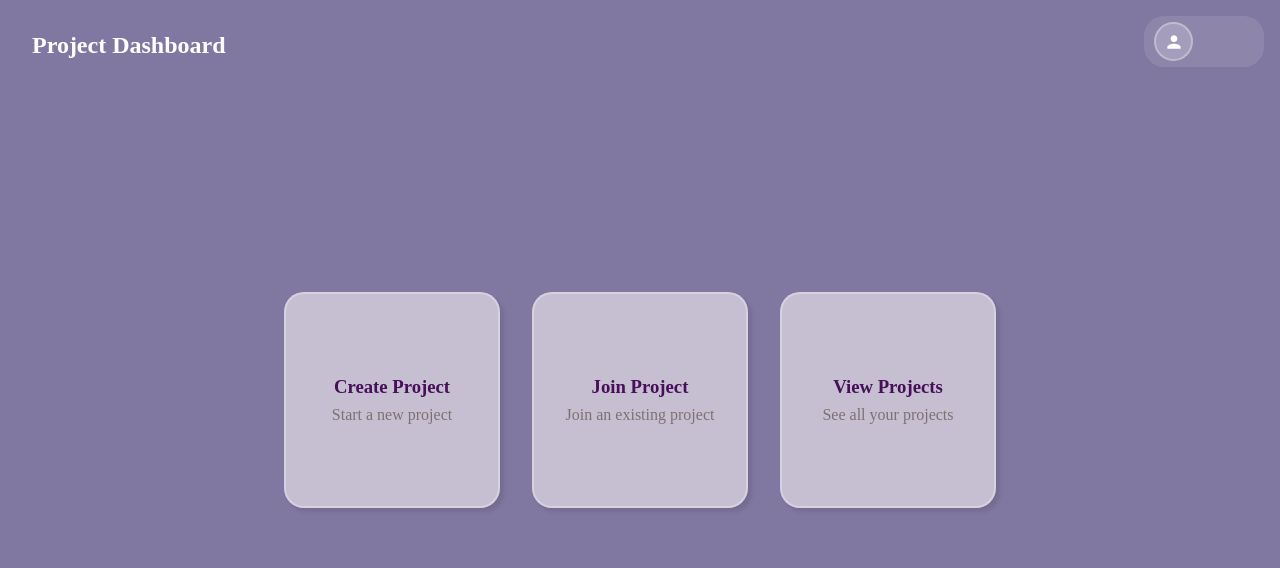
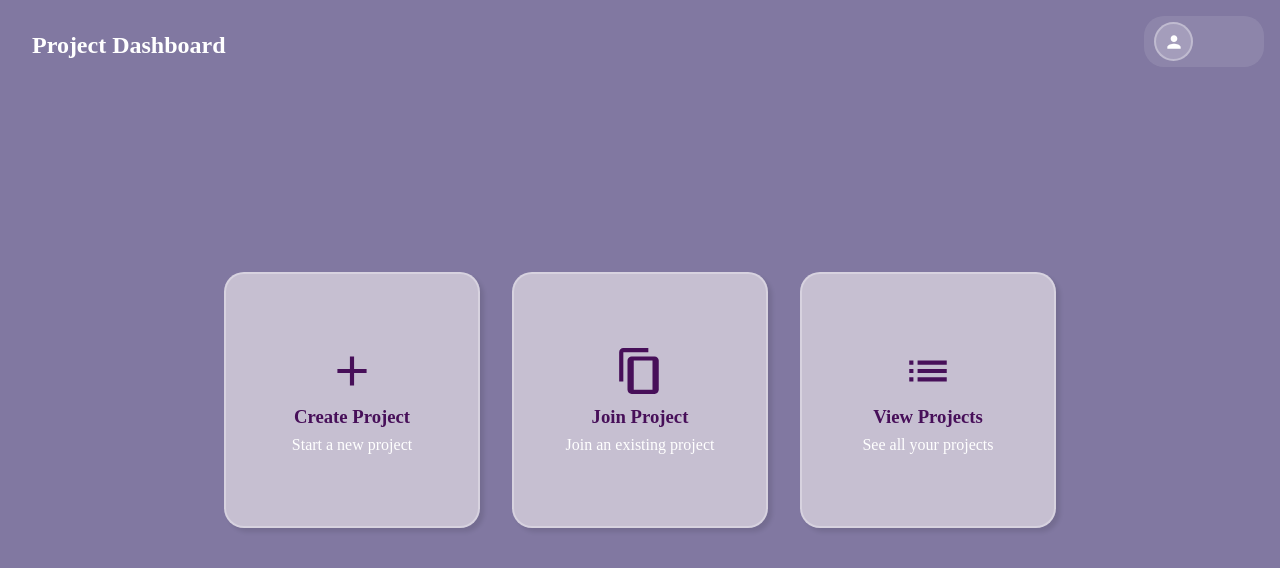
Before and after one commit to hackscholar/stormhacks, a React (Create React App) app in the folder frontend/: page /dashboard in a window 1280 px wide. Shown: the top 568 px of the page. Built offline with nearby package versions, Linux system fonts and the light colour scheme.

Commit message:
improved dashboard style

```diff
--- a/frontend/src/components/Dashboard.js
+++ b/frontend/src/components/Dashboard.js
@@ -131,14 +131,23 @@ function Dashboard() {
 
       <div className="toggles-container">
         <div className="toggle-item" onClick={() => handleToggleClick('Create Project')}>
+          <svg width="50" height="50" viewBox="0 0 24 24" fill="#470F59" style={{ marginBottom: '10px' }}>
+            <path d="M19 13h-6v6h-2v-6H5v-2h6V5h2v6h6v2z"/>
+          </svg>
           <h3>Create Project</h3>
           <p>Start a new project</p>
         </div>
         <div className="toggle-item" onClick={() => handleToggleClick('Join Project')}>
+          <svg width="50" height="50" viewBox="0 0 24 24" fill="#470F59" style={{ marginBottom: '10px' }}>
+            <path d="M16 1H4c-1.1 0-2 .9-2 2v14h2V3h12V1zm3 4H8c-1.1 0-2 .9-2 2v14c0 1.1.9 2 2 2h11c1.1 0 2-.9 2-2V7c0-1.1-.9-2-2-2zm-1 16H9V7h9v14z"/>
+          </svg>
           <h3>Join Project</h3>
           <p>Join an existing project</p>
         </div>
         <div className="toggle-item" onClick={() => handleToggleClick('View Projects')}>
+          <svg width="50" height="50" viewBox="0 0 24 24" fill="#470F59" style={{ marginBottom: '10px' }}>
+            <path d="M3 13h2v-2H3v2zm0 4h2v-2H3v2zm0-8h2V7H3v2zm4 4h14v-2H7v2zm0 4h14v-2H7v2zM7 7v2h14V7H7z"/>
+          </svg>
           <h3>View Projects</h3>
           <p>See all your projects</p>
         </div>
--- a/frontend/src/index.css
+++ b/frontend/src/index.css
@@ -60,8 +60,8 @@ h2 {
 }
 
 .toggle-item {
-  width: 180px;
-  height: 180px;
+  width: 220px;
+  height: 220px;
   padding: 1rem;
   border: 2px solid rgba(255, 255, 255, 0.3);
   border-radius: 20px;
@@ -90,7 +90,7 @@ h2 {
 }
 
 .toggle-item p {
-  color: #7C7171;
+  color: white;
   font-family: 'Archivo';
   font-weight: 400;
   margin: 0;
```
